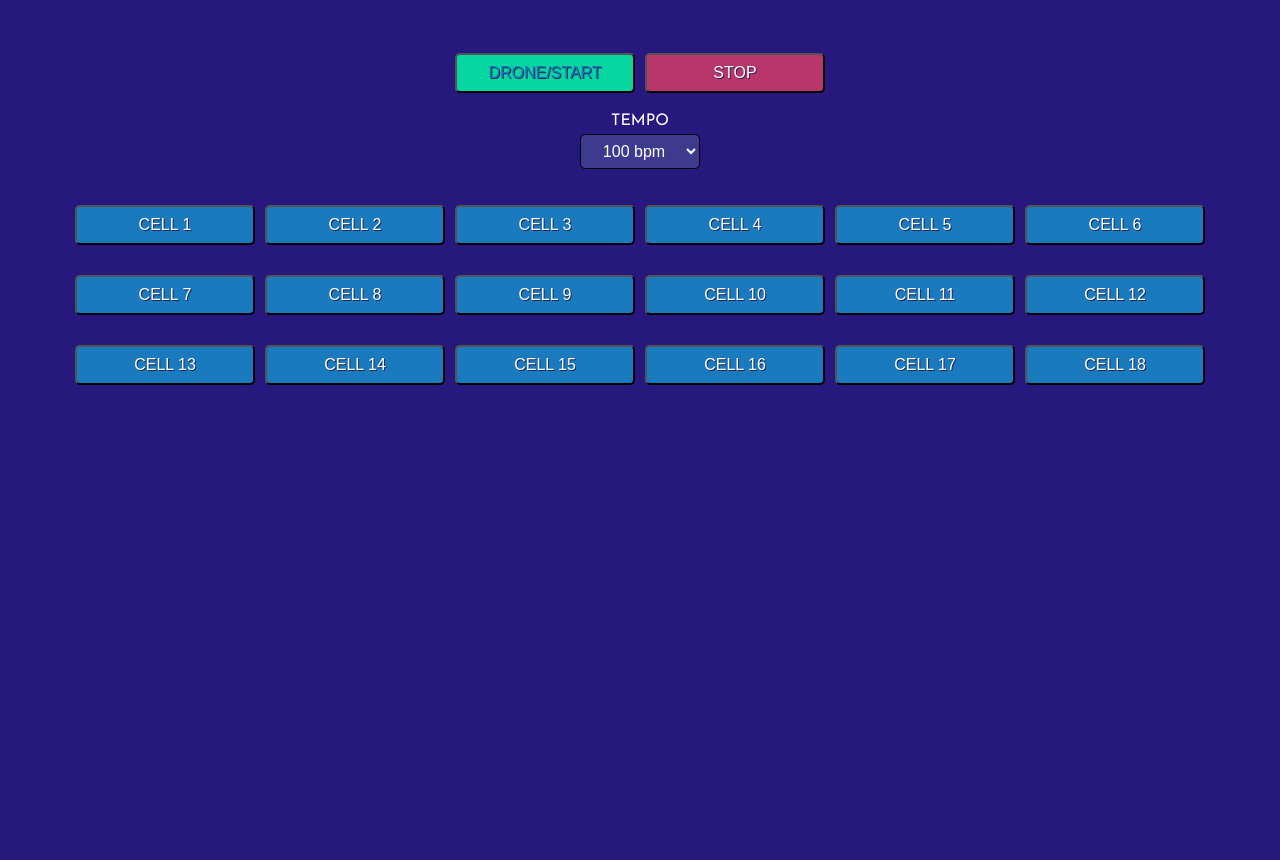
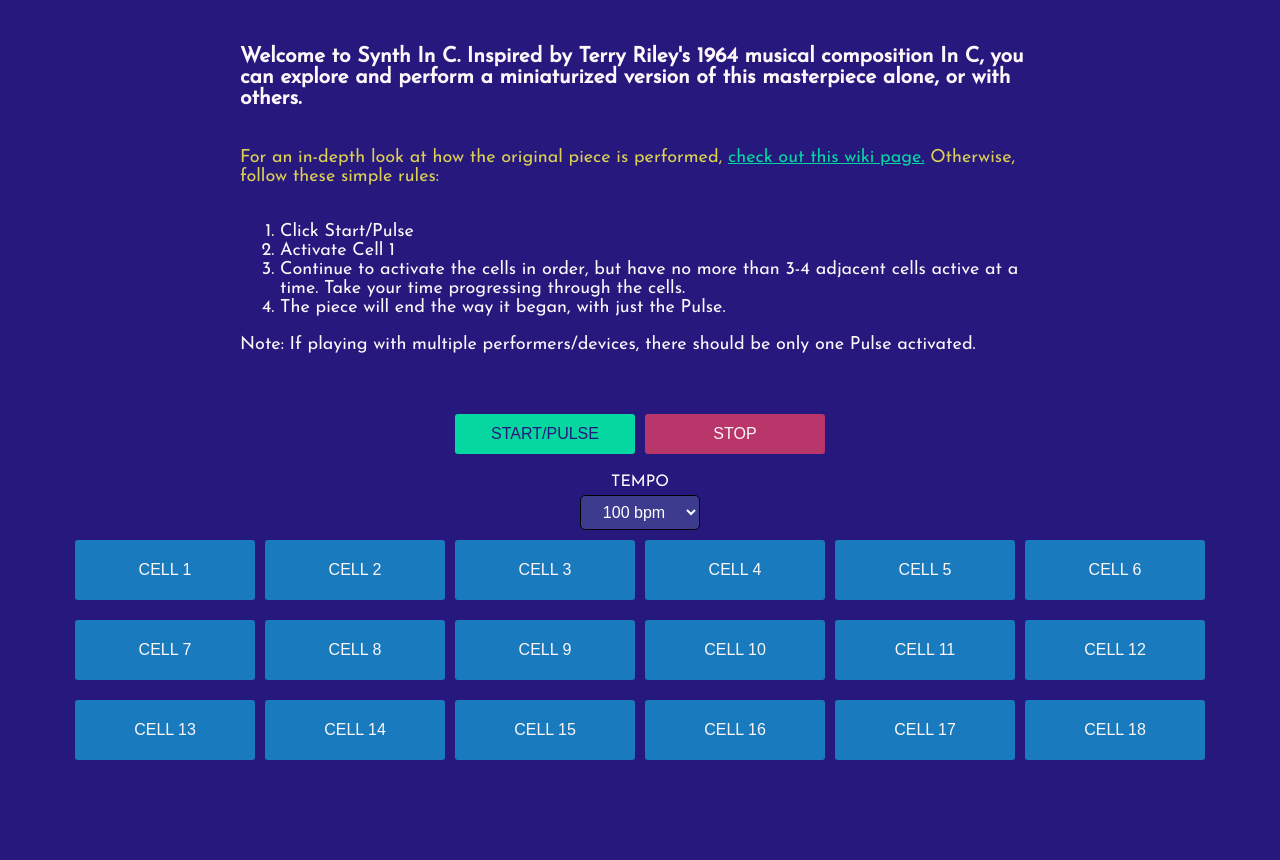
Before and after one commit to jugata/sound-project, a website built with webpack: page public/index.html in a window 1280 px wide. Shown: the part 135-995 px from the top of the page. Before the commit the page ends 800 px from the top, so only its background shows below. Built offline with nearby package versions, Linux system fonts and the light colour scheme.

Commit message:
added instructions and modified css

```diff
--- a/public/index.html
+++ b/public/index.html
@@ -7,6 +7,7 @@
   <meta http-equiv="X-UA-Compatible" content="ie=edge">
   <title>In C</title>
   <script src="./bundle.js" defer></script>
+  <script src="https://use.fontawesome.com/c109a1db0d.js"></script>
   <link rel="icon" href="favicon.png">
   <link rel="stylesheet" href="style.css" />
   <link href="https://fonts.googleapis.com/css?family=Josefin+Sans&display=swap" rel="stylesheet">
@@ -14,14 +15,30 @@
 
 <body>
   <header>
-    <h1>In C</h1>
+    <h1>Synth In C</h1>
   </header>
+  <div class="info-block">
+    <div class="instructions">
+      <h3>Welcome to Synth In C. Inspired by Terry Riley's 1964 musical composition In C, you can explore and perform a miniaturized
+        version of this masterpiece alone, or with others.</h3>
+      <p>For an in-depth look at how the original piece is performed,
+        <a href="https://en.wikipedia.org/wiki/In_C#Technique" target="_blank">check out this wiki page.</a> Otherwise, follow these simple rules:</p>
+      <ol>
+        <li>Click Start/Pulse</li>
+        <li>Activate Cell 1</li>
+        <li>Continue to activate the cells in order, but have no more than 3-4 adjacent cells active at a time. Take your time
+          progressing through the cells.</li>
+        <li>The piece will end the way it began, with just the Pulse.</li>
+      </ol>
+      Note: If playing with multiple performers/devices, there should be only one Pulse activated.
+    </div>
+  </div>
   <div>
     <div id="controls">
-      <button class="inactive-drone" type="submit" id="drone">DRONE/START</button>
+      <button class="inactive-drone" type="submit" id="drone">START/PULSE</button>
       <button type="submit" id="stop">STOP</button>
     </div>
-    <div class="div1">
+    <div class="tempo-box">
       TEMPO
       <select>
         <option value="100">100 bpm</option>
@@ -29,8 +46,8 @@
         <option value="160">160 bpm</option>
       </select>
     </div>
-    <br>
-    <div class="div2">
+    <div class="cell-block">
+      <div class="cell-set">
         <button type="submit" id="1" value="cell1">CELL 1</button>
         <button type="submit" id="2" value="cell2">CELL 2</button>
         <button type="submit" id="3" value="cell3">CELL 3</button>
@@ -39,7 +56,7 @@
         <button type="submit" id="6" value="cell6">CELL 6</button>
 
       </div>
-    <div class="div2">
+      <div class="cell-set">
         <button type="submit" id="7" value="cell7">CELL 7</button>
         <button type="submit" id="8" value="cell8">CELL 8</button>
         <button type="submit" id="9" value="cell9">CELL 9</button>
@@ -47,7 +64,7 @@
         <button type="submit" id="11" value="cell11">CELL 11</button>
         <button type="submit" id="12" value="cell12">CELL 12</button>
       </div>
-    <div class="div2">
+      <div class="cell-set">
         <button type="submit" id="13" value="cell13">CELL 13</button>
         <button type="submit" id="14" value="cell14">CELL 14</button>
         <button type="submit" id="15" value="cell15">CELL 15</button>
@@ -55,7 +72,7 @@
         <button type="submit" id="17" value="cell17">CELL 17</button>
         <button type="submit" id="18" value="cell18">CELL 18</button>
       </div>
-
+    </div>
   </div>
 </body>
 
--- a/public/style.css
+++ b/public/style.css
@@ -1,22 +1,30 @@
 body {
   font-family: 'Josefin Sans', sans-serif;
   background-color: #27187E;
-  color: #FFFAFF
+  color: #FDF7FA;
+  margin:0;
 }
 
 header {
   height: 120px;
   display: flex;
   justify-content: space-around;
-  background-color:#197BBD;
   text-shadow: 2px 2px #5B6057;
   box-shadow: 3px 5px #5B6057;
   border-radius: 5px;
+  background-color:#197BBD;
+  color:#06D6A0;
+  position: fixed;
+  width: 100%;
+  z-index: 2;
+  margin-top: 0;
+}
 
+a {
+  color: #06D6A0;
 }
 
  h1 {
-   color:#06D6A0;
    font-size: 60px;
    padding: 0
  }
@@ -26,7 +34,7 @@
    margin-top: 50px;
  }
 
- .div1 {
+ .tempo-box {
    display: flex;
    flex-direction: column;
    align-items: center;
@@ -34,27 +42,36 @@
    color: white
  }
 
- .div2 {
+ .cell-set {
   display: flex;
   justify-content: center;
-  margin-top: 10px
+  margin: 10px 10px 20px;
 }
 
 button {
+  background-color: #197BBD;
+  color: #FDF7FA;
   height: 40px;
   width: 180px;
-   background-color: #197BBD;
-   color: white;
-   text-shadow: 1px 1px  rgb(37, 35, 87);
   align-content: center;
-   margin: 10px 5px 10px 5px;
+  margin: 10px 5px 10px;
   font-size: 16px;
-   border-radius: 5px;
-   /* box-shadow: 2px 2px #06D6A0; */
+  border-radius: 3px;
+  border-width: 0;
+  border-style: solid;
+
+}
+.cell-set > button {
+  margin: 0 5px 0;
+  height: 60px;
+  width: 180px;
 }
 
  button:hover {
-	border-color: #93BEDF;
+  border-width: 1px;
+  /* border-color: #93BEDF; */
+  filter: drop-shadow(0 0 5px  #06D6A0);
+  text-shadow: 1px 1px #06D6A0;
 }
 
 button:focus {
@@ -64,7 +81,7 @@
 .inactive-drone {
   height: 40px;
   background-color: #06D6A0;
-   color: #197BBD;
+  color: #27187E;
   /* box-shadow: 2px 2px gray; */
 }
 
@@ -104,8 +121,31 @@
 }
 
 .active {
-background-color: white;
+background-color: #FFF3F0;
 color: #197BBD;
 border: none;
-filter: drop-shadow(0 0 75px #00b7ff);
+filter: drop-shadow(0 0 75px #06D6A0);
 }
+
+.cell-block {
+  margin-bottom: 100px;
+}
+
+.info-block {
+  display: flex;
+  justify-content: space-around;
+  padding-top: 160px;
+}
+
+.instructions {
+  font-size: 18px;
+  max-width: 800px;
+  display: flex;
+  justify-content: center;
+  align-content: center;
+  flex-direction: column;
+}
+
+.instructions > p {
+  color: #DBD053;
+}
--- a/src/index.js
+++ b/src/index.js
@@ -90,15 +90,17 @@
 const player = (e) => {
   if (e.target.id !== "drone" && e.target.id !== "stop" && e.target.id !== "1") {
     let id = e.target.id - 1
-    console.log("clicked", id)
+    console.log(id)
     if (!isPlaying[id]) {
       synthCells[id].start()
       isPlaying[id] = true;
+      console.log(">>>>>>>>>>", e.target.className)
       e.srcElement.className = "active"
     } else {
       synthCells[id].stop();
       e.srcElement.className = ""
       isPlaying[id] = false;
+      console.log("/////////", e.srcElement.className)
     }
   }
 }
```
Also changed, not shown: README.md. Lines whose indentation alone changed are shown as unchanged.
